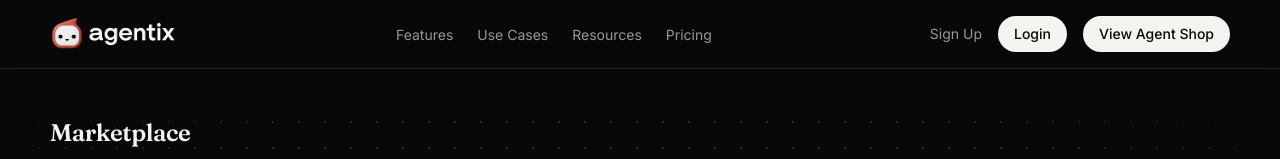
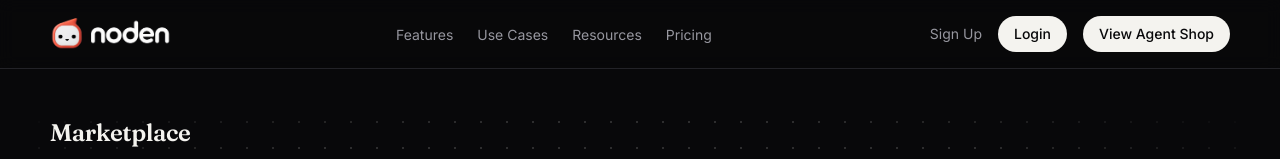
Before and after one commit to brand52agency/noden-marketplace, a Next.js app: page / in a window 1280 px wide. Shown: the top 159 px of the page. Built offline with nearby package versions, Linux system fonts and the light colour scheme; no server answers; the database is empty.

Commit message:
Swap in the real Noden logo

```diff
--- a/app/layout.tsx
+++ b/app/layout.tsx
@@ -37,14 +37,14 @@ export const metadata: Metadata = {
     description,
     url: "https://shop.getnoden.com",
     siteName: "Noden",
-    images: ["/agentix-logo.png"],
+    images: ["/noden-logo.png"],
     type: "website",
   },
   twitter: {
     card: "summary",
     title,
     description,
-    images: ["/agentix-logo.png"],
+    images: ["/noden-logo.png"],
   },
 };
 
@@ -53,7 +53,7 @@ const jsonLd = {
   "@type": "Organization",
   name: "Noden",
   url: "https://getnoden.com",
-  logo: "https://shop.getnoden.com/agentix-logo.png",
+  logo: "https://shop.getnoden.com/noden-logo.png",
   sameAs: ["https://getnoden.com"],
   description,
 };
--- a/components/Logo.tsx
+++ b/components/Logo.tsx
@@ -1,12 +1,12 @@
 import Image from "next/image";
 
-// Source asset is 1200x300 (4:1) — see public/agentix-logo.png.
+// Source asset is 1200x300 (4:1) — see public/noden-logo.png.
 const ASPECT_RATIO = 1200 / 300;
 
 export default function Logo({ height = 32, className = "" }: { height?: number; className?: string }) {
   return (
     <Image
-      src="/agentix-logo.png"
+      src="/noden-logo.png"
       alt="Noden"
       width={Math.round(height * ASPECT_RATIO)}
       height={height}
```
Also changed, not shown: public/agentix-logo.png (deleted), public/noden-logo.png (added).
